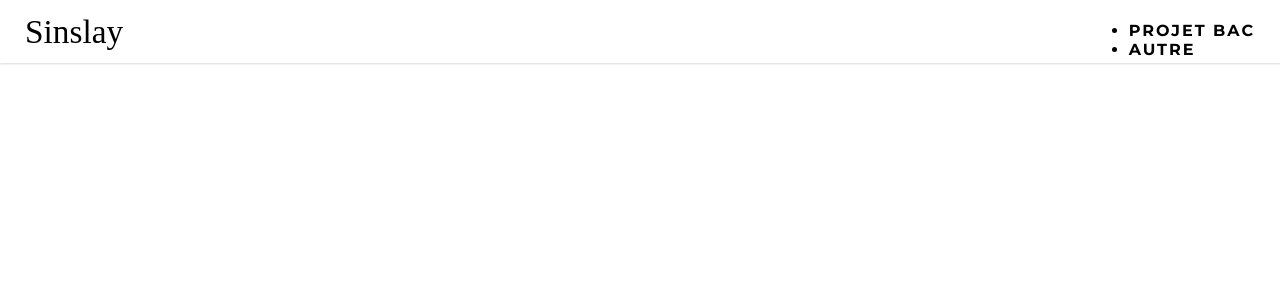
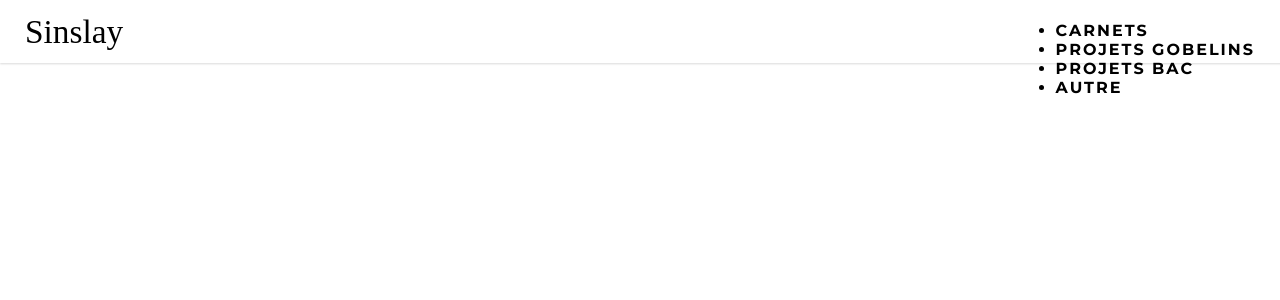
Before and after one commit to SinslayDang/SinslayDang.github.io, a Jekyll site: the page built from index.html, in a window 1280 px wide. Shown: the top 300 px of the page. Built offline with Jekyll 4.4.1, drawn with Linux system fonts in a browser that asks for light colours.

Commit message:
Update default.html

```diff
--- a/_layouts/default.html
+++ b/_layouts/default.html
@@ -13,7 +13,9 @@
 			<nav>
 				<button id="button_home">Sinslay</button>
 				<ul>
-					<li><a href="">projet bac</a></li>
+					<li id="lien_carnets"><a href="">carnets</a></li>
+					<li id="lien_projets_gobelins"><a href="">projets gobelins</a></li>
+					<li id="lien_projets_bac"><a href="">projets bac</a></li>
 					<li><a href="">autre</a></li>
 				</ul>
 			</nav>
```
